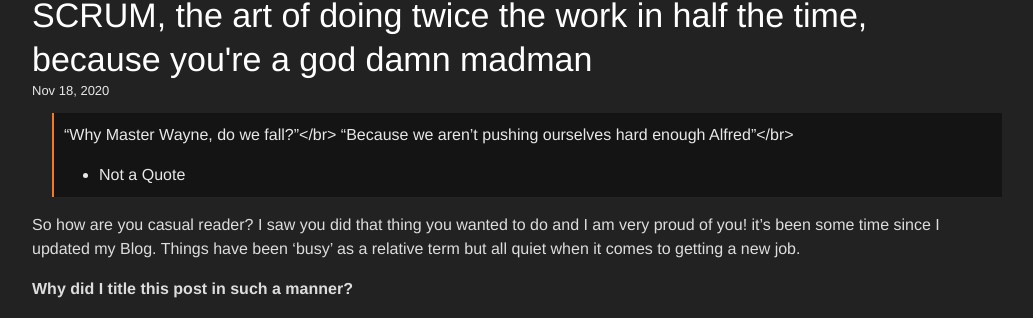
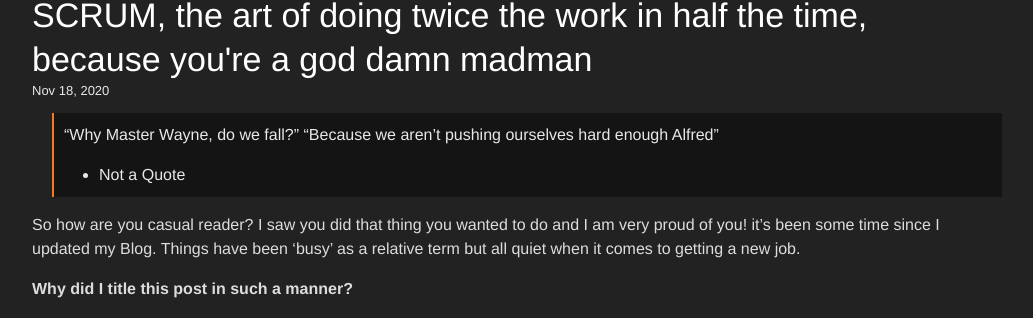
Before and after one commit to Ha3ks/ha3ks.github.io, a Jekyll site: the page built from blog/_posts/2020-11-18-SCRUM-the-art-of-doing-twice-the-work-in-half-the-time-because-you're-a-god-damn-madman.markdown, in a window 1280 px wide and 900 px high. Shown: the part 126-444 px from the top of the window, without its empty margins (123-1156 px from the left). Built offline with Jekyll 4.4.1, drawn with Linux system fonts in a browser that asks for light colours.

```diff
--- a/blog/_posts/2020-11-18-SCRUM-the-art-of-doing-twice-the-work-in-half-the-time-because-you're-a-god-damn-madman.markdown
+++ b/blog/_posts/2020-11-18-SCRUM-the-art-of-doing-twice-the-work-in-half-the-time-because-you're-a-god-damn-madman.markdown
@@ -6,8 +6,8 @@ date:   2020-11-18 12:00:00
 disqus_identifier: "20 http://ha3ks.tech/blog/?p=20"
 ---
 
->"Why Master Wayne, do we fall?"</br>
->"Because we aren't pushing ourselves hard enough Alfred"</br>
+>"Why Master Wayne, do we fall?"
+>"Because we aren't pushing ourselves hard enough Alfred"
 >- Not a Quote
 
 So how are you casual reader? I saw you did that thing you wanted to do and I am very proud of you! it's been some time since I updated my Blog. Things have been 'busy' as a relative term but all quiet when it comes to getting a new job.
```
